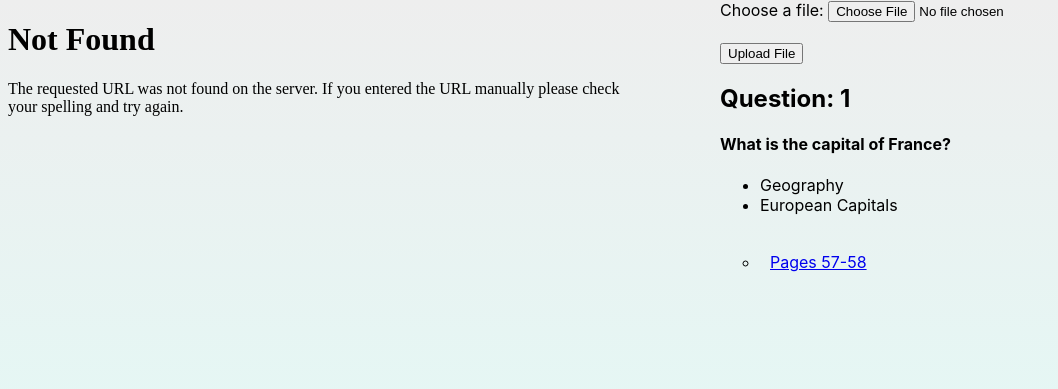
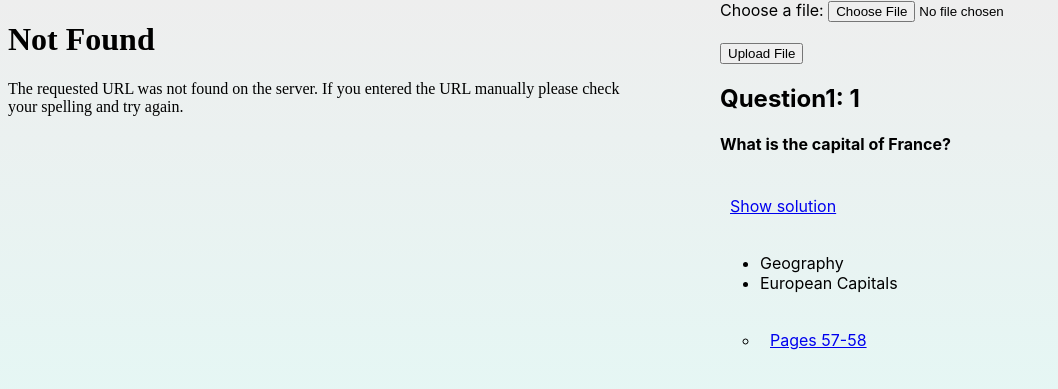
Before and after one commit to egkoppel/example-papers, a Flask app: page / in a window 1280 px wide. Shown: the top 389 px of the page, without its empty margins (0-1058 px from the left). Run offline with Flask 3, Linux system fonts and the light colour scheme.

Commit message:
i should've waited for this

```diff
--- a/templates/ui.html
+++ b/templates/ui.html
@@ -41,9 +41,19 @@
       <br><br>
       <input type="submit" value="Upload File">
   </form>
+
     {% for question in questions %}
-    <h2>Question: {{ question.question_number }}</h2>
+
+    <h2>Question{{loop.index}}: {{ question.question_number }}</h2>
     <h4>{{ question.question_content | replace("\n", "<br/>") }}</h4>
+    <p class="page-link" onclick=createPopoutVideo("{{ url_for('static', filename='Solution' + loop.index|string + '.mp4') }}")>
+      Show solution
+    </p>
+
+  <!--<p class="page-link" onclick=createVideoElement("{{url_for('static', filename='soppypoffy.mp4')}}")>
+      after start???
+  </p>-->
+
     <ul>
       {% for topic in question.topics %}
       <li>{{topic}}</li>
@@ -95,5 +105,55 @@
     tryScroll();
 }
 </script>
+<script>
+function createVideoElement(videoUrl) {
+    // Create video element
+    let video = document.createElement('video');
+    video.width = 320;
+    video.height = 240;
+    video.controls = true;
+
+    // Create source element
+    let source = document.createElement('source');
+    source.src = videoUrl;
+    source.type = 'video/mp4';
+
+    // Append source to video
+    video.appendChild(source);
+
+    // Append video to the body or another container
+    document.body.appendChild(video);
+}
+</script>
+<script>
+function createPopoutVideo(videoUrl) {
+  // Calculate center position
+  let width = 400;
+  let height = 300;
+  let left = (window.screen.width - width) / 2;
+  let top = (window.screen.height - height) / 2;
+
+  let popout = window.open("", "VideoPlayer", `width=${width},height=${height},top=${top},left=${left}`);
+  if (!popout) {
+      alert("Pop-up blocked! Please allow pop-ups for this site.");
+      return;
+  }
+
+  // Write video element into the new window
+  popout.document.write(`
+      <html>
+      <head>
+          <title>Video Player</title>
+      </head>
+      <body style="margin:0; display:flex; justify-content:center; align-items:center; height:100vh; background-color:#000;">
+          <video width="320" height="240" controls autoplay>
+              <source src="${videoUrl}" type="video/mp4">
+              Your browser does not support the video tag.
+          </video>
+      </body>
+      </html>
+  `);
+}
+</script>
 </body>
 </html>
```
Also changed, not shown: 3 other files.
